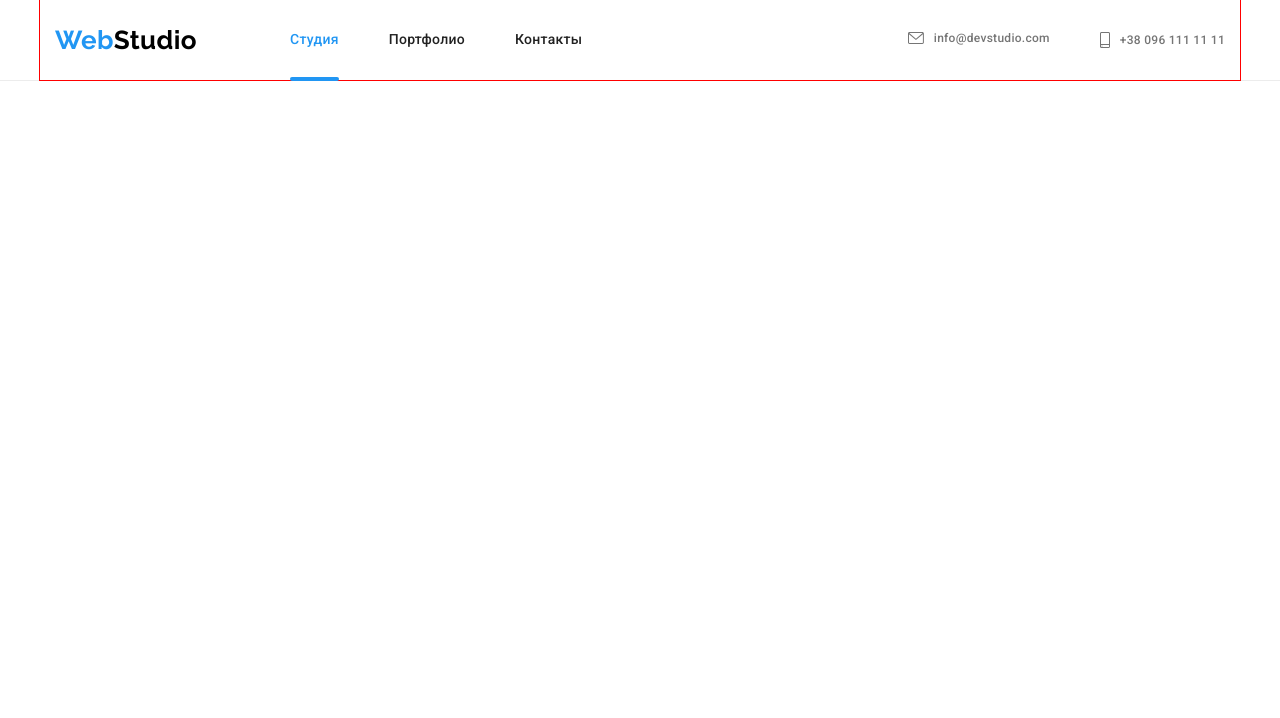
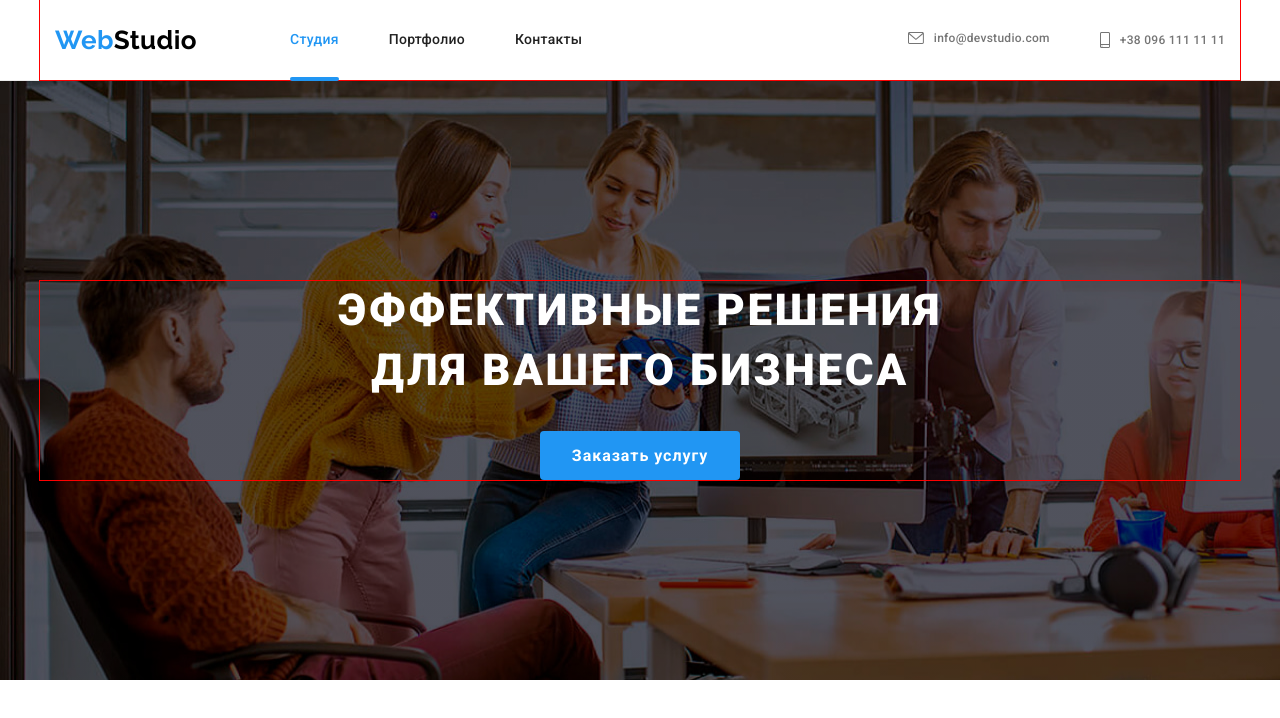
Before and after one commit to Tisotti/goit-markup-hw-08, a plain HTML site: page index.html in a window 1280 px wide. Drawn offline with Linux system fonts and the light colour scheme.

Commit message:
Update index.html

```diff
--- a/index.html
+++ b/index.html
@@ -88,13 +88,13 @@
 
     <main>
       <!-- герой -->
-      <!-- <section class="hero">
+      <section class="hero">
         <div class="container">
           <h1 class="hero-titel">Эффективные решения для вашего бизнеса</h1>
           <button class="hero-btn" name="button" data-modal-open>
             Заказать услугу
           </button>
-        </div> -->
+        </div>
       <!-- модалка -->
       <!-- <div class="backdrobe is-hidden" data-modal>
           <div class="modal">
```
